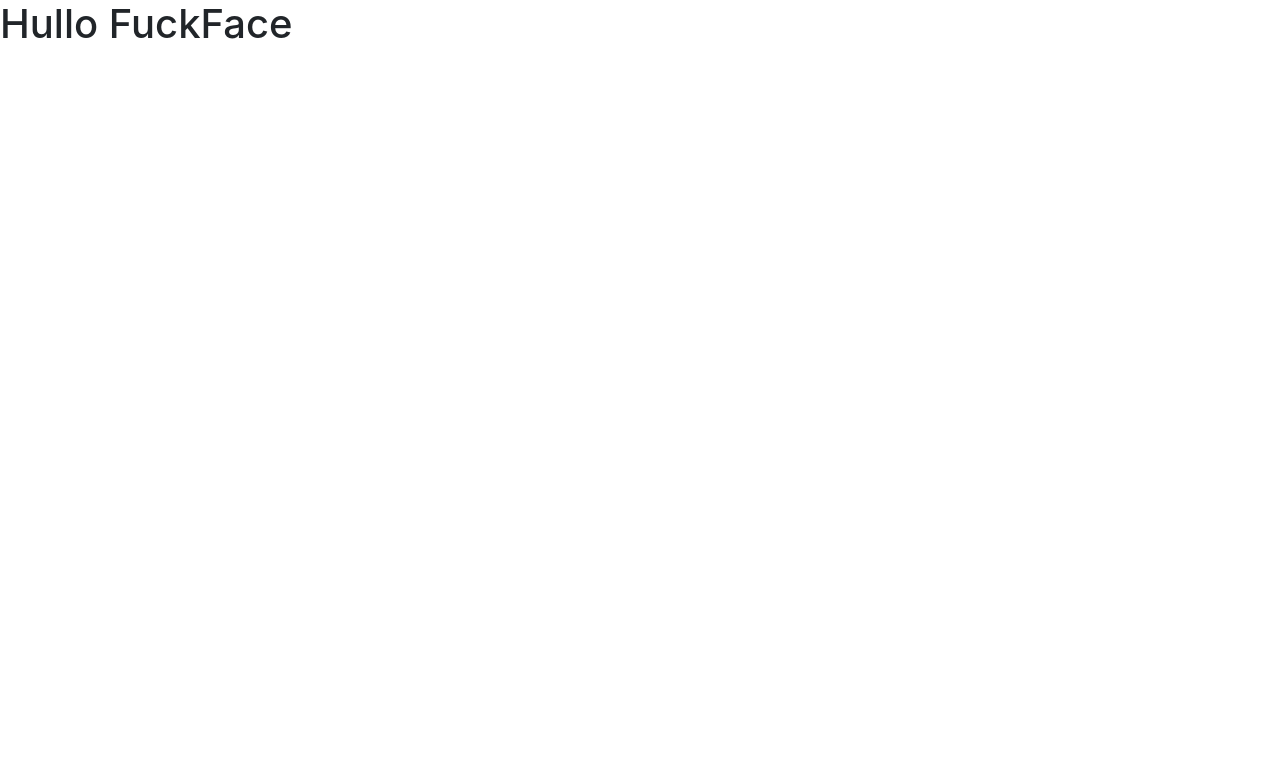
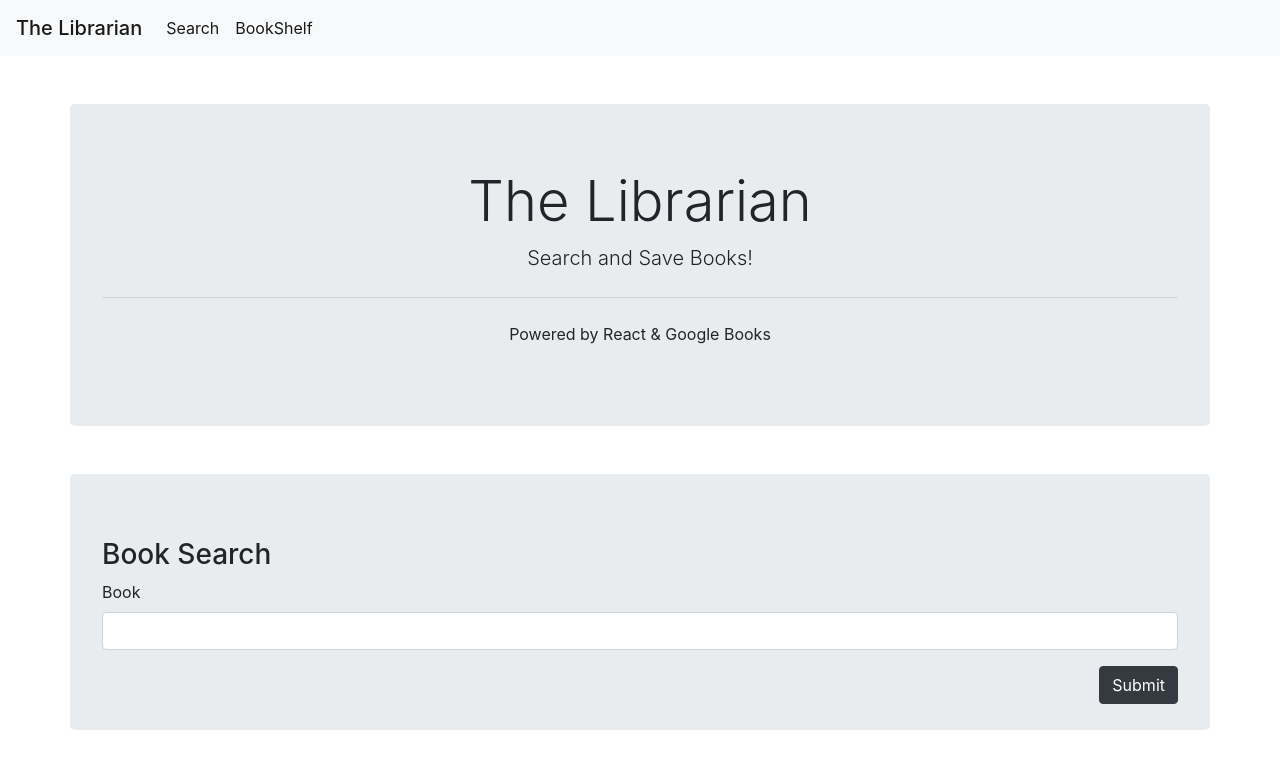
Before and after one commit to natemking/book_finder, a React (Create React App) app in the folder client/: page / in a window 1280 px wide. Shown: the top 768 px of the page. Built offline with nearby package versions, Linux system fonts and the light colour scheme.

Commit message:
Added Navbar, Jumbotron, & SearchBar components

```diff
--- a/client/public/index.html
+++ b/client/public/index.html
@@ -2,16 +2,15 @@
 <html lang="en">
   <head>
     <meta charset="utf-8" />
+    <meta name="viewport" content="width=device-width, initial-scale=1" />
+    <meta name="theme-color" content="#4c8bf5" />
+    <meta name="description" content="The Librarian - A book finder" />
+    <!-- Favicons -->
     <link rel="icon" href="%PUBLIC_URL%/icons/favicon.ico" />
     <link rel="apple-touch-icon" sizes="180x180" href="%PUBLIC_URL%/icons/apple-touch-icon.png">
     <link rel="icon" type="image/png" sizes="32x32" href="%PUBLIC_URL%/icons/favicon-32x32.png">
     <link rel="icon" type="image/png" sizes="16x16" href="%PUBLIC_URL%/icons/favicon-16x16.png">
-
-    <meta name="viewport" content="width=device-width, initial-scale=1" />
-    <meta name="theme-color" content="#000000" />
-    <meta name="description" content="Web site created using create-react-app" />
-
-
+    <!-- Manifest -->
     <link rel="manifest" href="%PUBLIC_URL%/manifest.json" />
 
     <title>React App</title>
--- a/client/src/App.js
+++ b/client/src/App.js
@@ -1,8 +1,16 @@
 import React from 'react';
+import Jumbotron from './components/Jumbotron';
+import Navbar from './components/Navbar';
+import Searchbar from './components/Searchbar';
 
 function App() {
   return (
-   <h1>Hullo FuckFace</h1>
+   <>
+      <Navbar />
+      <Jumbotron />
+      <Searchbar />
+   </>
+
   );
 }
 
--- /dev/null
+++ b/client/src/components/Jumbotron/index.js
@@ -0,0 +1,14 @@
+import React from 'react';
+
+const Jumbotron = () => {
+    return (
+        <div className="jumbotron container mt-5 text-center">
+            <h1 className="display-4">The Librarian</h1>
+            <p className="lead">Search and Save Books!</p>
+            <hr className="my-4" />
+                <p>Powered by React & Google Books</p>
+        </div>
+    );
+}
+
+export default Jumbotron;
--- /dev/null
+++ b/client/src/components/Navbar/index.js
@@ -0,0 +1,25 @@
+import React from 'react';
+
+const Navbar = () => {
+    return (
+
+        <nav className="navbar navbar-expand-lg navbar-light bg-light">
+            <span className="navbar-brand mb-0 h1">The Librarian</span>
+            {/* <button className="navbar-toggler" type="button" data-toggle="collapse" data-target="#navbarSupportedContent" aria-controls="navbarSupportedContent" aria-expanded="false" aria-label="Toggle navigation">
+                <span className="navbar-toggler-icon"></span>
+            </button> */}
+            {/* <div className="collapse navbar-collapse" id="navbarSupportedContent"> */}
+                <ul className="navbar-nav mr-auto">
+                    <li className="nav-item active">
+                        <a className="nav-link" href="#">Search<span className="sr-only">(current)</span></a>
+                    </li>
+                    <li className="nav-item active">
+                        <a className="nav-link" href="#">BookShelf<span className="sr-only">(current)</span></a>
+                    </li>
+                </ul>
+            {/* </div> */}
+        </nav>
+    );
+}
+
+export default Navbar;
--- /dev/null
+++ b/client/src/components/Searchbar/index.js
@@ -0,0 +1,16 @@
+import React from 'react';
+
+const Searchbar = () => {
+    return (
+        <div className='jumbotron container mt-5'>
+            <h3>Book Search</h3>
+           <form className='form-group'>
+                <label>Book</label>
+                <input className='form-control' type='text' />
+                <button type='submit' className='btn btn-dark mt-3 float-right'>Submit</button>
+           </form>
+        </div>
+    );
+}
+
+export default Searchbar;
```
